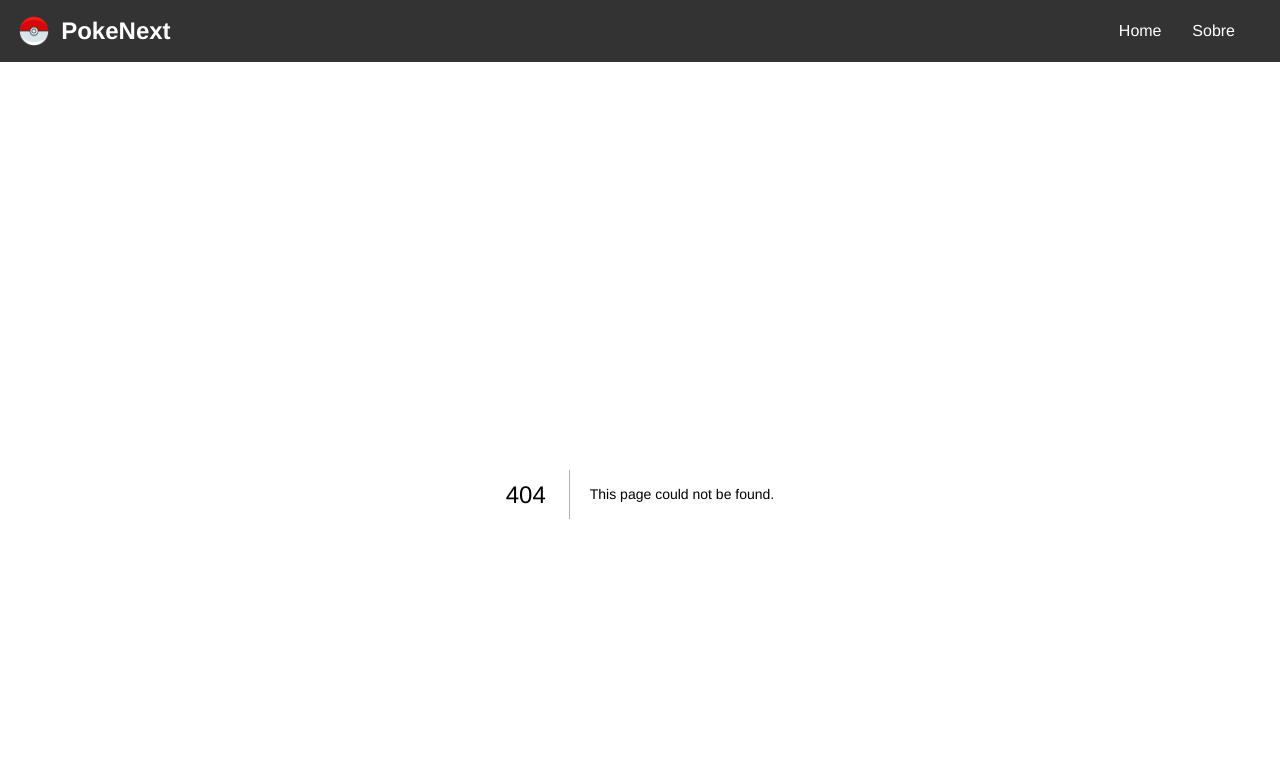
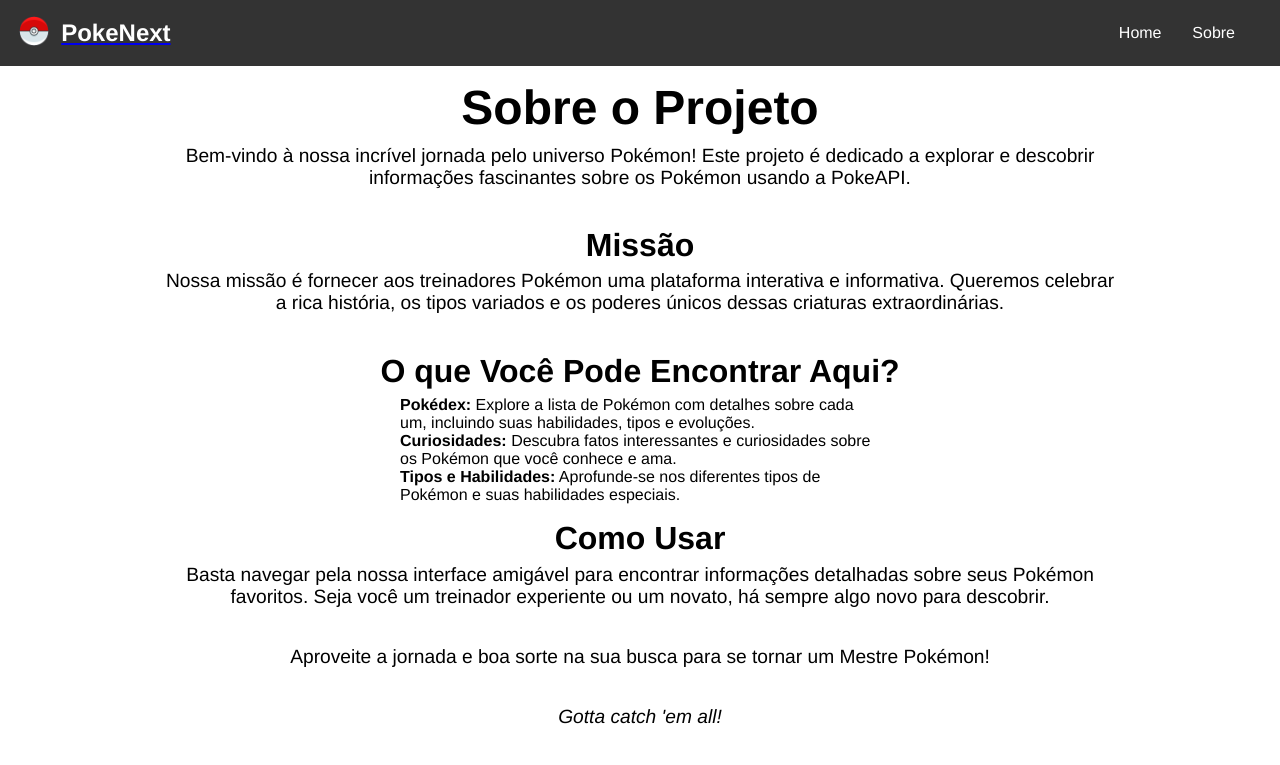
Before and after one commit to Thiago87dev/pokeNext, a Next.js app: page /about in a window 1280 px wide. Before the commit this address had no page. Shown: the top 765 px of the page. Built offline with nearby package versions, Linux system fonts and the light colour scheme.

Commit message:
fetch data

```diff
--- a/src/components/Navbar.js
+++ b/src/components/Navbar.js
@@ -7,13 +7,15 @@ export default function Navbar() {
   return (
     <nav className={styles.navbar}>
       <div className={styles.logo}>
+        <Link href='/'>
         <Image
           src="/images/pokeball.png"
           width={30}
           height={30}
           alt="pokeball"
         />
-        <h1>PokeNext</h1>
+        </Link>
+        <Link href='/'><h1 className={styles.linkh1}>PokeNext</h1></Link>
       </div>
       <ul className={styles.link_items}>
         <li>
--- /dev/null
+++ b/src/pages/about.js
@@ -0,0 +1,63 @@
+import Image from "next/image";
+
+import styles from '@/styles/About.module.css'
+import { useEffect } from "react";
+
+export default function About() {
+  return (
+    <div className={styles.about}>
+      <h1>Sobre o Projeto</h1>
+
+      <p>
+        Bem-vindo à nossa incrível jornada pelo universo Pokémon! Este projeto é
+        dedicado a explorar e descobrir informações fascinantes sobre os Pokémon
+        usando a PokeAPI.
+      </p>
+
+      <h2>Missão</h2>
+
+      <p>
+        Nossa missão é fornecer aos treinadores Pokémon uma plataforma
+        interativa e informativa. Queremos celebrar a rica história, os tipos
+        variados e os poderes únicos dessas criaturas extraordinárias.
+      </p>
+
+      <h2>O que Você Pode Encontrar Aqui?</h2>
+
+      <ul>
+        <li>
+          <span>Pokédex:</span> Explore a lista de Pokémon
+          com detalhes sobre cada um, incluindo suas habilidades, tipos e
+          evoluções.
+        </li>
+        <li>
+          <span>Curiosidades:</span> Descubra fatos interessantes e
+          curiosidades sobre os Pokémon que você conhece e ama.
+        </li>
+        <li>
+          <span>Tipos e Habilidades:</span> Aprofunde-se nos diferentes
+          tipos de Pokémon e suas habilidades especiais.
+        </li>
+      </ul>
+
+      <h2>Como Usar</h2>
+
+      <p>
+        Basta navegar pela nossa interface amigável para encontrar informações
+        detalhadas sobre seus Pokémon favoritos. Seja você um treinador
+        experiente ou um novato, há sempre algo novo para descobrir.
+      </p>
+
+      <p>
+        Aproveite a jornada e boa sorte na sua busca para se tornar um Mestre
+        Pokémon!
+      </p>
+
+      <p>
+        <em>Gotta catch 'em all!</em>
+      </p>
+
+      <Image src='/images/charizard.png' width={300} height={300} alt="charizard"/>
+    </div>
+  );
+}
--- /dev/null
+++ b/src/styles/About.module.css
@@ -0,0 +1,33 @@
+.about{
+    text-align: center;
+    max-width: 960px;
+    margin: 0 auto;
+}
+
+.about h1{
+    font-size: 3em;
+    margin-bottom: .2em;
+}
+
+.about h2{
+    font-size: 2em;
+    margin-bottom: .2em;
+}
+
+.about p{
+    font-size: 1.2em;
+    margin-bottom: 2em;
+    line-height: 1.;
+}
+
+.about ul{
+    width: 50%;
+    margin: 0 auto;
+    list-style: none;
+    text-align: left;
+    margin-bottom: 1em;
+}
+
+.about span{
+    font-weight: bold;
+}
--- a/src/styles/Navbar.module.css
+++ b/src/styles/Navbar.module.css
@@ -1,4 +1,4 @@
-.navbar{
+.navbar {
   display: flex;
   justify-content: space-between;
   align-items: center;
@@ -6,35 +6,41 @@
   margin-bottom: 2em;
   background-color: #333;
   color: #fff;
+  position: fixed;
+  width: 100%;
 }
 
-.logo{
+.logo {
   display: flex;
   justify-content: center;
   align-items: center;
 }
 
-.logo h1{
-    margin-left: .5em;
+.logo h1 {
+  margin-left: 0.5em;
 }
 
-.link_items{
+.link_items {
   display: flex;
   list-style: none;
 }
 
-.link_items li{
+.link_items li {
   margin-right: 1.3em;
 }
 
-.link{
+.link {
   color: #fff;
   text-decoration: none;
   padding: 5px;
-    transition: .4s;
+  transition: 0.4s;
   border-bottom: 2px solid transparent;
 }
+.linkh1 {
+  color: #fff;
+  text-decoration: none;
+}
 
-.link:hover{
+.link:hover {
   border-color: #fff;
 }
--- a/src/styles/globals.css
+++ b/src/styles/globals.css
@@ -6,5 +6,6 @@
 }
 
 .main-container{
-  min-height: 70vh;
+  padding-top: 5em;
+  min-height: 100vh;
 }
```
Also changed, not shown: src/pages/index.js (+40 -3 lines), src/styles/Home.module.css (added, +26 -0 lines). Lines whose indentation alone changed are shown as unchanged.
